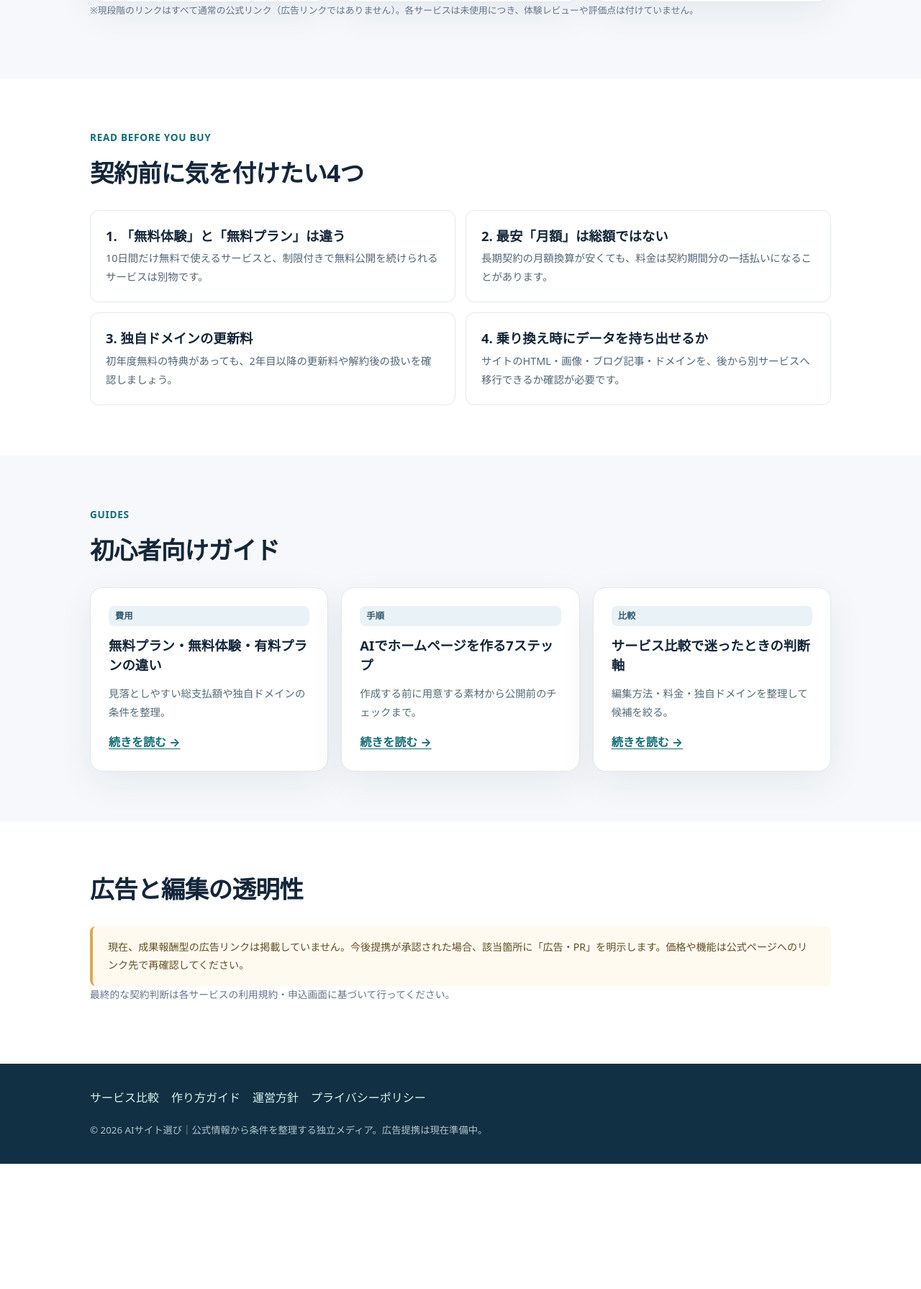
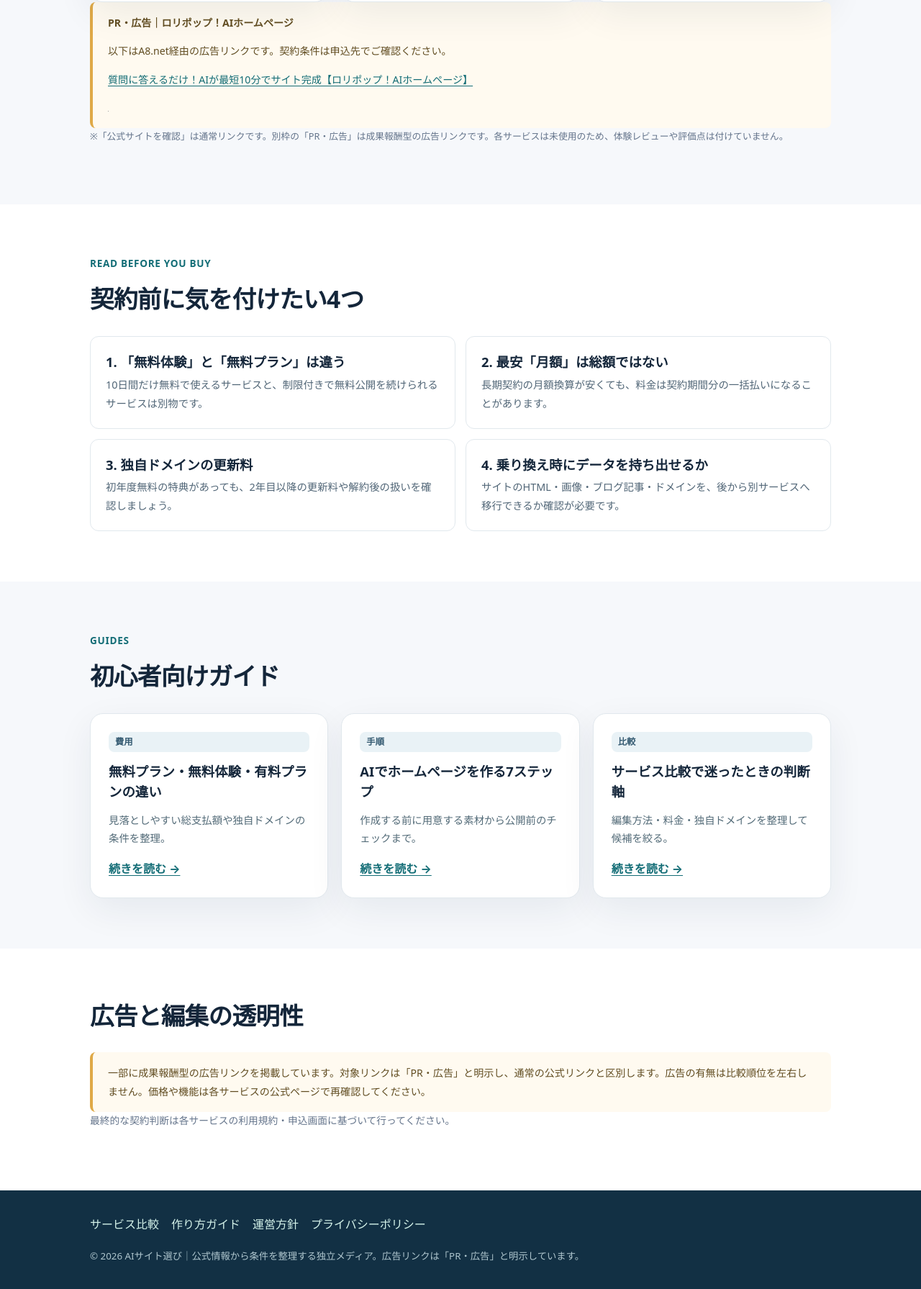
Before and after one commit to redwavestudioinfo/ai-site-erabi, a plain HTML site: page site/index.html in a window 1280 px wide. Shown: the part 1895-3686 px from the top of the page at 72% size. Before the commit the page ends 3512 px from the top, so only its background shows below. Drawn offline with Linux system fonts and the light colour scheme.

Commit message:
feat(affiliate): publish approved A8 text ad with clear PR disclosure

```diff
--- a/site/index.html
+++ b/site/index.html
@@ -15,10 +15,11 @@
 <article class="card"><span class="pill">10日間お試し</span><h3>ロリポップ！AIホームページ</h3><p>AIと会話してサイトの作成・公開・更新を進める形式。月額660円〜は36か月契約の場合で、長期契約は一括払いとなります。</p><ul><li>試用期間：10日間</li><li>継続利用：有料</li><li>費用は契約期間で異なる</li></ul><a class="card-link" href="https://lolipop.jp/ai/homepage/" target="_blank" rel="noopener noreferrer">公式サイトを確認 ↗</a></article>
 <article class="card"><span class="pill neutral">無料プランあり</span><h3>Wix（Harmony）</h3><p>AIで構成を作り、ドラッグ＆ドロップで編集できます。無料プランにはWixの広告が表示され、独自ドメイン利用は有料です。</p><ul><li>無料プランで試せる</li><li>手動で細かな編集が可能</li><li>独自ドメインは有料</li></ul><a class="card-link" href="https://ja.wix.com/" target="_blank" rel="noopener noreferrer">公式サイトを確認 ↗</a></article>
 <article class="card"><span class="pill neutral">無料プランあり</span><h3>Jimdo（AIビルダー）</h3><p>質問への回答をもとにサイトの土台を作る方式。無料プランから試せます。独自ドメインは有料プランの条件です。</p><ul><li>無料プランで開始可能</li><li>質問に答えてサイトの土台を作る</li><li>独自ドメインは有料</li></ul><a class="card-link" href="https://www.jimdo.com/jp/" target="_blank" rel="noopener noreferrer">公式サイトを確認 ↗</a></article>
-</div><p class="aside">※現段階のリンクはすべて通常の公式リンク（広告リンクではありません）。各サービスは未使用につき、体験レビューや評価点は付けていません。</p></div></section>
+</div><aside class="notice" aria-label="広告"><p><strong>PR・広告｜ロリポップ！AIホームページ</strong></p><p>以下はA8.net経由の広告リンクです。契約条件は申込先でご確認ください。</p><p><a href="https://px.a8.net/svt/ejp?a8mat=4BGR8X+DJM182+348+4SNX5E" rel="nofollow">質問に答えるだけ！AIが最短10分でサイト完成【ロリポップ！AIホームページ】</a></p>
+<img border="0" width="1" height="1" src="https://www19.a8.net/0.gif?a8mat=4BGR8X+DJM182+348+4SNX5E" alt=""></aside><p class="aside">※「公式サイトを確認」は通常リンクです。別枠の「PR・広告」は成果報酬型の広告リンクです。各サービスは未使用のため、体験レビューや評価点は付けていません。</p></div></section>
 <section class="wrap section"><p class="kicker">READ BEFORE YOU BUY</p><h2>契約前に気を付けたい4つ</h2><div class="list-cards"><div><h3>1. 「無料体験」と「無料プラン」は違う</h3><p>10日間だけ無料で使えるサービスと、制限付きで無料公開を続けられるサービスは別物です。</p></div><div><h3>2. 最安「月額」は総額ではない</h3><p>長期契約の月額換算が安くても、料金は契約期間分の一括払いになることがあります。</p></div><div><h3>3. 独自ドメインの更新料</h3><p>初年度無料の特典があっても、2年目以降の更新料や解約後の扱いを確認しましょう。</p></div><div><h3>4. 乗り換え時にデータを持ち出せるか</h3><p>サイトのHTML・画像・ブログ記事・ドメインを、後から別サービスへ移行できるか確認が必要です。</p></div></div></section>
 <section class="section section-alt"><div class="wrap"><p class="kicker">GUIDES</p><h2>初心者向けガイド</h2><div class="cards"><article class="card"><span class="chip">費用</span><h3>無料プラン・無料体験・有料プランの違い</h3><p>見落としやすい総支払額や独自ドメインの条件を整理。</p><a class="card-link" href="/articles/free-vs-trial.html">続きを読む →</a></article><article class="card"><span class="chip">手順</span><h3>AIでホームページを作る7ステップ</h3><p>作成する前に用意する素材から公開前のチェックまで。</p><a class="card-link" href="/guide.html">続きを読む →</a></article><article class="card"><span class="chip">比較</span><h3>サービス比較で迷ったときの判断軸</h3><p>編集方法・料金・独自ドメインを整理して候補を絞る。</p><a class="card-link" href="/compare.html">続きを読む →</a></article></div></div></section>
-<section class="wrap section"><h2>広告と編集の透明性</h2><div class="notice">現在、成果報酬型の広告リンクは掲載していません。今後提携が承認された場合、該当箇所に「広告・PR」を明示します。価格や機能は公式ページへのリンク先で再確認してください。</div><p class="muted small">最終的な契約判断は各サービスの利用規約・申込画面に基づいて行ってください。</p></section>
+<section class="wrap section"><h2>広告と編集の透明性</h2><div class="notice">一部に成果報酬型の広告リンクを掲載しています。対象リンクは「PR・広告」と明示し、通常の公式リンクと区別します。広告の有無は比較順位を左右しません。価格や機能は各サービスの公式ページで再確認してください。</div><p class="muted small">最終的な契約判断は各サービスの利用規約・申込画面に基づいて行ってください。</p></section>
 </main>
-<footer class="footer"><div class="wrap"><div class="footer-links"><a href="/compare.html">サービス比較</a><a href="/guide.html">作り方ガイド</a><a href="/about.html">運営方針</a><a href="/privacy.html">プライバシーポリシー</a></div><small>© 2026 AIサイト選び｜公式情報から条件を整理する独立メディア。広告提携は現在準備中。</small></div></footer>
+<footer class="footer"><div class="wrap"><div class="footer-links"><a href="/compare.html">サービス比較</a><a href="/guide.html">作り方ガイド</a><a href="/about.html">運営方針</a><a href="/privacy.html">プライバシーポリシー</a></div><small>© 2026 AIサイト選び｜公式情報から条件を整理する独立メディア。広告リンクは「PR・広告」と明示しています。</small></div></footer>
 <script src="/assets/app.js" defer></script></body></html>
```
